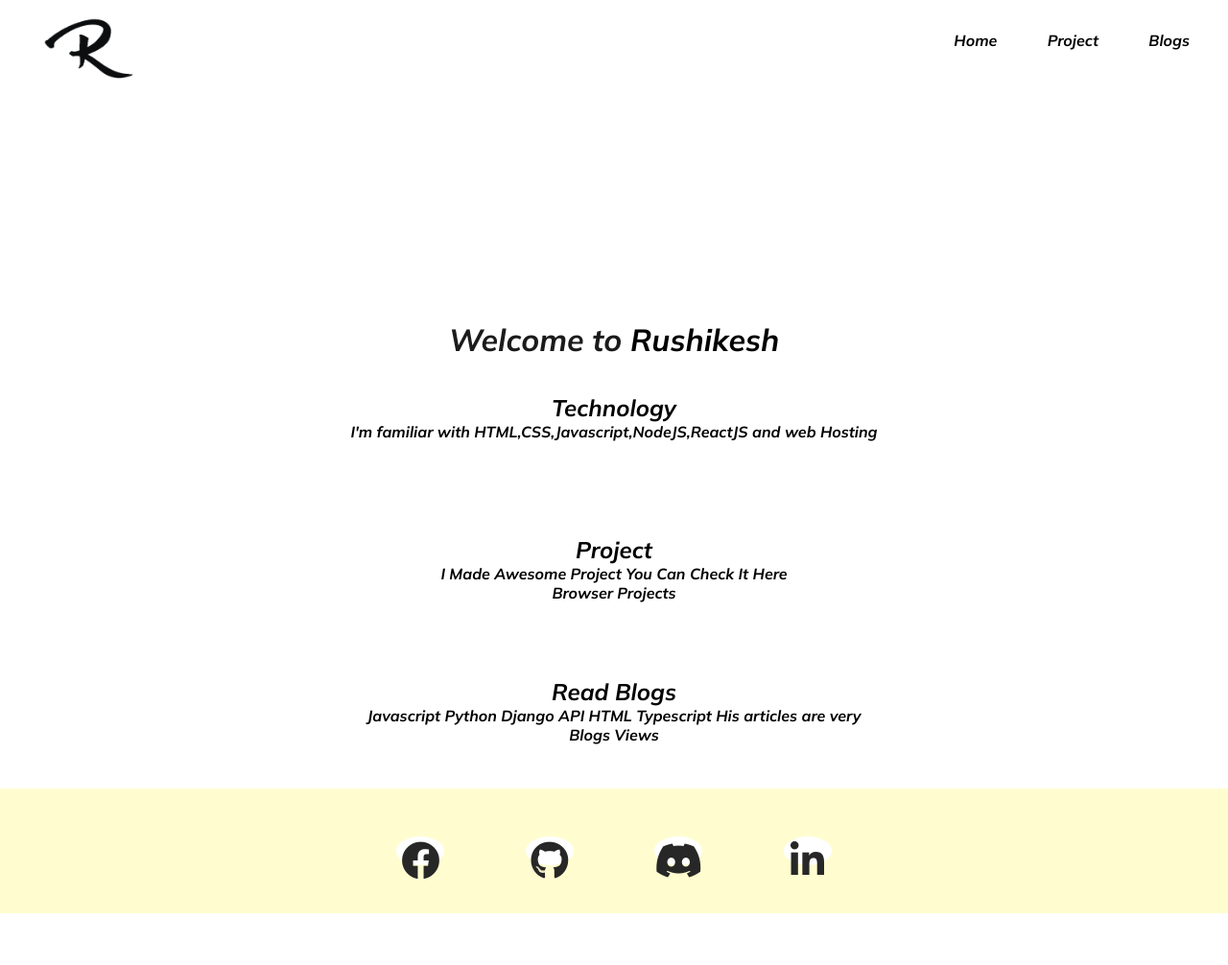
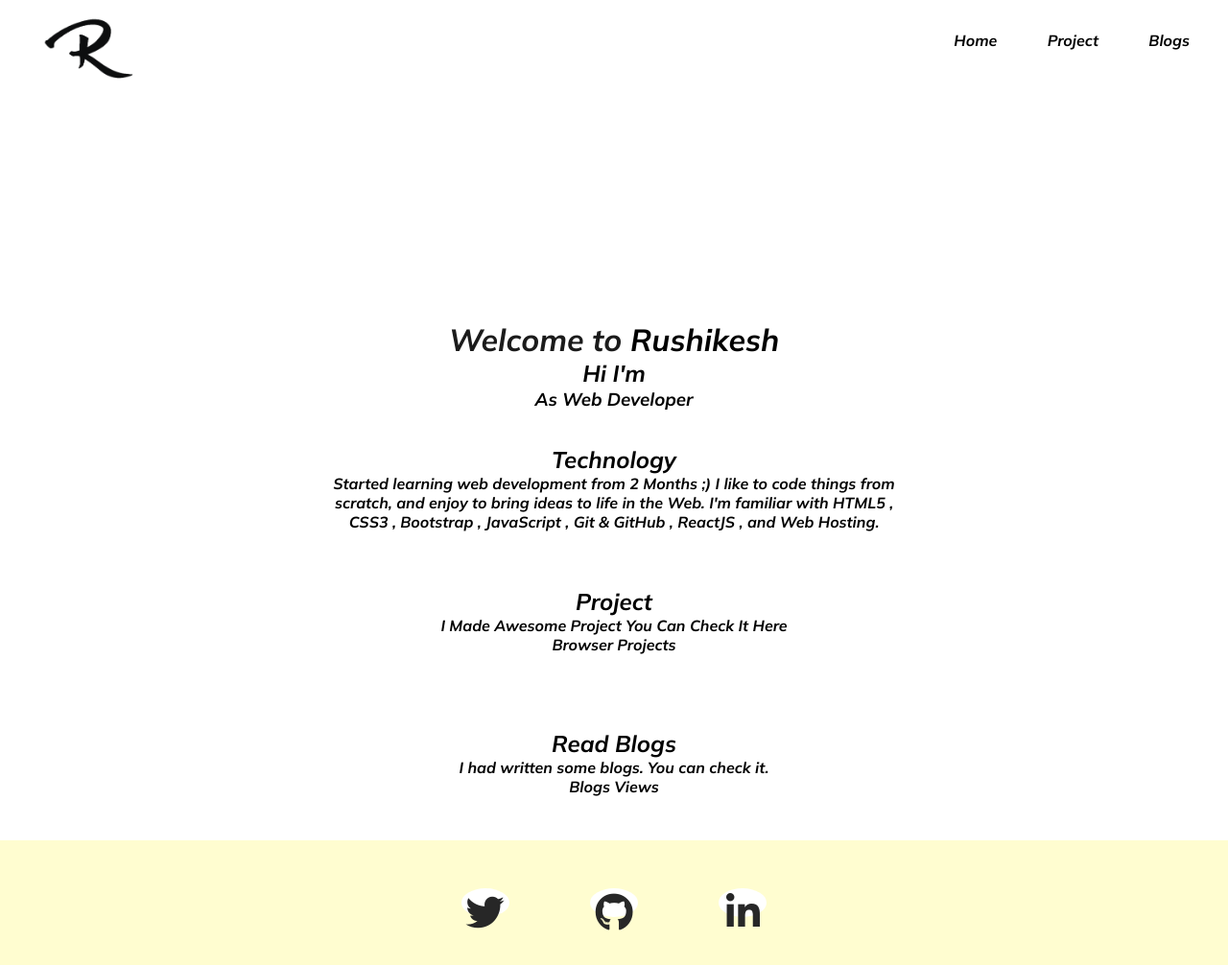
Before and after one commit to Rushikesh222/project-3, a plain HTML site: page index.html in a window 1280 px wide. Shown: the whole page at 96% size. Before the commit the page ends 952 px from the top, so only its background shows below. Drawn offline with Linux system fonts and the light colour scheme; a script that the page names is missing.

Commit message:
index page remaining

```diff
--- a/index.html
+++ b/index.html
@@ -44,12 +44,14 @@
       <h1 class="hero-headings" >
         Welcome to<span class="heading-inverted"> Rushikesh</span>
       </h1>
+      <h2>Hi I'm</h2>
+      <h3>As Web Developer</h3>
     </header>
     <section class="section ow">
       <div class="container container-center">
         <h1>Technology</h1>
         <p>
-          I'm familiar with HTML,CSS,Javascript,NodeJS,ReactJS and web Hosting
+          Started learning web development from 2 Months ;) I like to code things from scratch, and enjoy to bring ideas to life in the Web. I'm familiar with HTML5  , CSS3  , Bootstrap  , JavaScript  , Git  & GitHub  , ReactJS  , and Web Hosting.
         </p>
       </div>
     </section>
@@ -66,7 +68,7 @@
       <div class="container container-center">
         <h1>Read Blogs</h1>
         <p>
-          Javascript Python Django API HTML Typescript His articles are very
+          I had written some blogs. You can check it.
 
         </p>
         <a class="link secondary-link" href="./blogs.html">Blogs Views</a>
@@ -79,16 +81,13 @@
       <footer class="footer-social-icon">
         <ul>
           <li>
-            <a href="#" target="blank"><i class="fab fa-facebook"></i></a>
+            <a href="https://twitter.com/Rushike82547286" target="blank"><i class="fab fa-twitter"></i></a>
           </li>
           <li>
-            <a href="#" target="blank"><i class="fab fa-github"></i></a>
+            <a href="https://github.com/Rushikesh222" target="blank"><i class="fab fa-github"></i></a>
           </li>
           <li>
-            <a href="#" target="blank"><i class="fab fa-discord"></i></i></a>
-          </li>
-          <li>
-            <a href="#" target="blank"><i class="fab fa-linkedin-in"></i></i></a>
+            <a href="https://www.linkedin.com/in/rushikesh-shirsat-42459a229/" target="blank"><i class="fab fa-linkedin-in"></i></i></a>
           </li>
         </ul>
       </footer>
```
